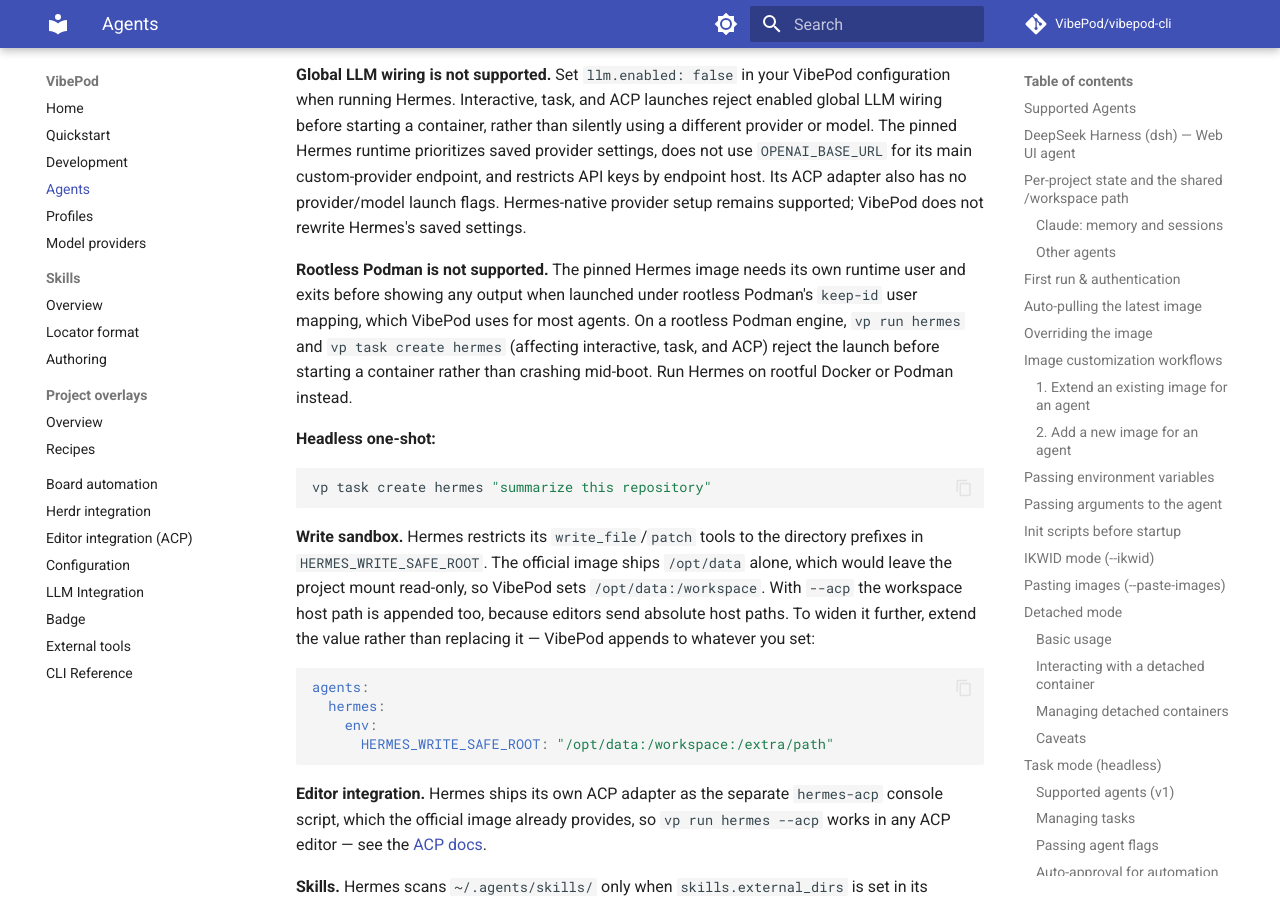
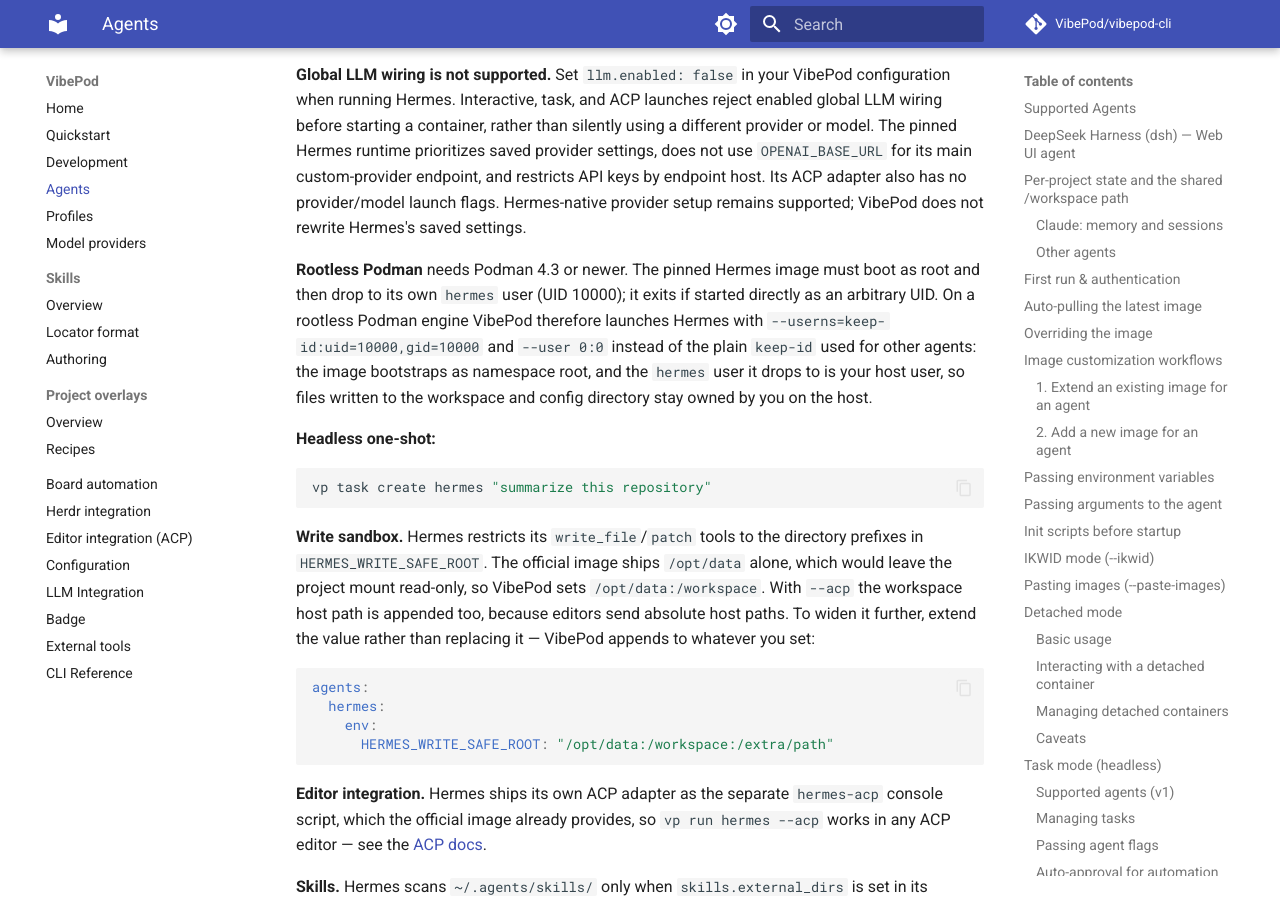
Before and after one commit to VibePod/vibepod-cli, an MkDocs documentation site: the page built from docs/agents/index.md, in a window 1280 px wide and 900 px high, scrolled down 32150 px. Built offline with MkDocs 1.6.1 and Material for MkDocs 9.7.7, drawn with Linux system fonts in a browser that asks for light colours; comment, search, counter and statistics services are not loaded.

Commit message:
Run Hermes on rootless Podman by mapping the host user onto its runtime UID

```diff
--- a/docs/agents/index.md
+++ b/docs/agents/index.md
@@ -1332,13 +1332,14 @@
 ACP adapter also has no provider/model launch flags. Hermes-native provider
 setup remains supported; VibePod does not rewrite Hermes's saved settings.
 
-**Rootless Podman is not supported.** The pinned Hermes image needs its own
-runtime user and exits before showing any output when launched under
-rootless Podman's `keep-id` user mapping, which VibePod uses for most agents.
-On a rootless Podman engine, `vp run hermes` and `vp task create hermes`
-(affecting interactive, task, and ACP) reject the launch before
-starting a container rather than crashing mid-boot. Run Hermes on rootful
-Docker or Podman instead.
+**Rootless Podman** needs Podman 4.3 or newer. The pinned Hermes image must
+boot as root and then drop to its own `hermes` user (UID 10000); it exits if
+started directly as an arbitrary UID. On a rootless Podman engine VibePod
+therefore launches Hermes with `--userns=keep-id:uid=10000,gid=10000` and
+`--user 0:0` instead of the plain `keep-id` used for other agents: the image
+bootstraps as namespace root, and the `hermes` user it drops to is your host
+user, so files written to the workspace and config directory stay owned by
+you on the host.
 
 **Headless one-shot:**
 
```
Also changed, not shown: AGENTS.md (+6 -5 lines), 5 other files.
